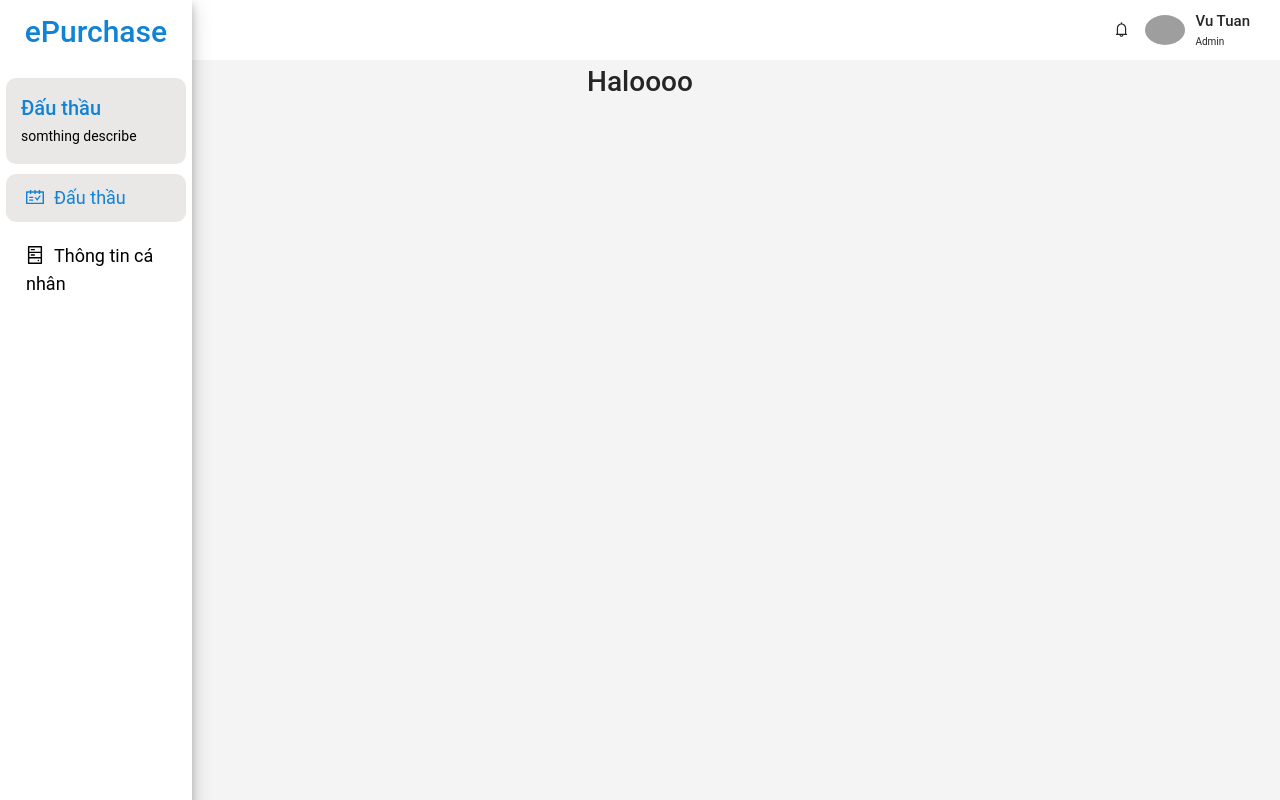
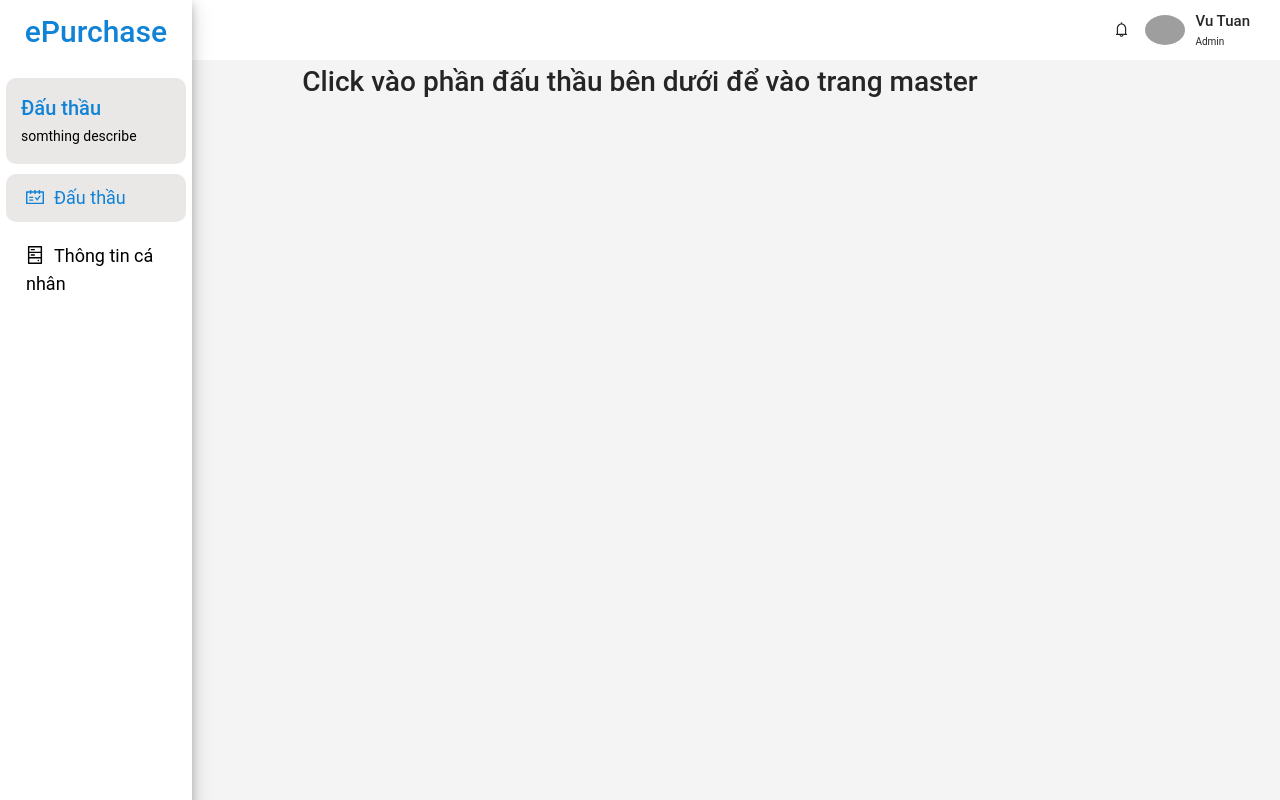
Before and after one commit to daohaiyen0912/react-ts-study, a React (Vite) app: page / in a window 1280 px wide. Shown: the top 800 px of the page. Built offline with nearby package versions, Linux system fonts and the light colour scheme; grey boxes are pictures that could not be loaded.

Commit message:
sua phan getID detail

```diff
--- a/src/components/DauThau.tsx
+++ b/src/components/DauThau.tsx
@@ -9,7 +9,7 @@ export const DauThau = () => {
       <React.Fragment>
         <Admin />
         <SideBar />
-        <h1>Haloooo</h1>
+        <h1>Click vào phần đấu thầu bên dưới để vào trang master</h1>
       </React.Fragment>
     );
 };
--- a/src/views/DetailInvite/Detail.tsx
+++ b/src/views/DetailInvite/Detail.tsx
@@ -29,7 +29,8 @@ export const Detail = (props: any) => {
     // console.log(options);
 
     const getUrlId = window.location.href as string;
-    const idMDT = getUrlId.slice(getUrlId.length - 1,getUrlId.length);
+    // const idMDT = getUrlId.slice(getUrlId.length - 1,getUrlId.length);
+    const idMDT = getUrlId.split("=",2 )[1];
     // console.log(getUrlId.slice(getUrlId.length - 1,getUrlId.length));
 
     function handleInputChange(props: any) {
```
